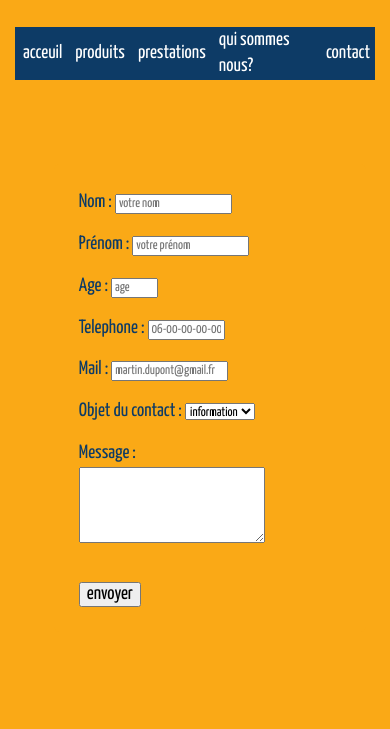
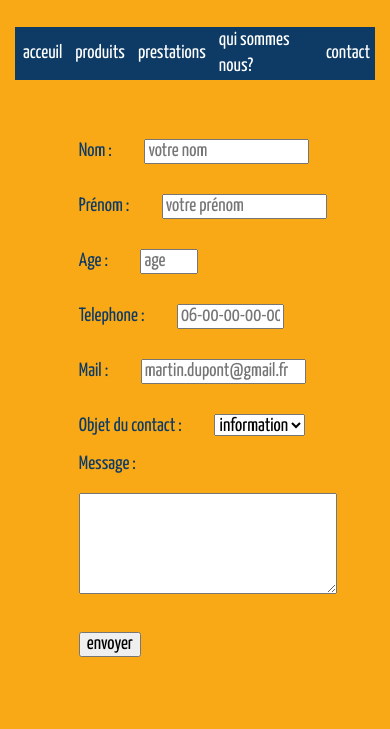
Before and after one commit to AntoineCheminPro/terreDeGeek, a website built with Parcel: page contactTDG.html in a window 390 px wide. Shown: the part 115-844 px from the top of the page. Built offline with nearby package versions, Linux system fonts and the light colour scheme.

Commit message:
contact responsivity upgraded

```diff
--- a/contactTDG.html
+++ b/contactTDG.html
@@ -59,51 +59,51 @@
       <form action="#" method="POST">
 
 <!-- ask name -->
-         <div class="formGroup">
-             <label for="name">Nom :</label>
-             <input type="text" name="name" id="name" placeholder="votre nom" maxlength="40" minlength="2" required>
+         <div>
+             <label class="formGroup" for="name">Nom :</label>
+             <input type="text" name="name" id="name" class="formGroup" placeholder="votre nom" maxlength="40" minlength="2" required>
          </div>
 
 <!-- ask surname -->
-         <div class="formGroup">
-             <label for="surname">Prénom :</label>
-             <input type="text" name="surname" id="surname" placeholder="votre prénom" maxlength="40" minlength="2" required>
+         <div>
+             <label class="formGroup" for="surname">Prénom :</label>
+             <input class="formGroup" type="text" name="surname" id="surname" placeholder="votre prénom" maxlength="40" minlength="2" required>
          </div>
 
 <!-- ask age -->
-         <div class="formGroup">
-             <label for="age">Age :</label>
-             <input type="number" name="age" id="age" placeholder="age" max="115" min="18" required>
+         <div>
+             <label class="formGroup" for="age">Age :</label>
+             <input class="formGroup" type="number" name="age" id="age" placeholder="age" max="115" min="18" required>
          </div>
 
 <!-- ask phone number -->
-         <div class="formGroup">
-             <label for="phone">Telephone :</label>
-             <input type="tel" name="phone" id="phone" placeholder="06-00-00-00-00" pattern="[0-9]{2}-[0-9]{2}-[0-9]{2}-[0-9]{2}-[0-9]{2}" size="12">
+         <div>
+             <label class="formGroup" for="phone">Telephone :</label>
+             <input class="formGroup" type="tel" name="phone" id="phone" placeholder="06-00-00-00-00" pattern="[0-9]{2}-[0-9]{2}-[0-9]{2}-[0-9]{2}-[0-9]{2}" size="12">
          </div>
 
 <!-- ask email -->
-         <div class="formGroup">
-            <label for="email">Mail :</label>
-            <input type="email" name="email" id="email" placeholder="martin.dupont@gmail.fr"  required>
+         <div>
+            <label class="formGroup" for="email">Mail :</label>
+            <input class="formGroup" type="email" name="email" id="email" placeholder="martin.dupont@gmail.fr"  required>
         </div>
 
 <!-- ask contact object -->
-         <div class="formGroup">
-            <label for="contactObjet">Objet du contact :</label>
-            <select name="contactObjet" id="contactObjet">
-            <option value="information">information</option>
-            <option value="réclamation">réclamation</option>
-            <option value="partenariat">partenariat</option>
-            <option value="autre">autre</option>
+         <div >
+            <label for="contactObjet" class="formGroup">Objet du contact :</label>
+            <select name="contactObjet" id="contactObjet" class="formGroup">
+            <option value="information" >information</option>
+            <option value="réclamation" >réclamation</option>
+            <option value="partenariat" >partenariat</option>
+            <option value="autre" >autre</option>
             </select>
         </div>
 
 <!-- ask message -->
-         <div class="formGroup ">
-             <label for="Message">Message :</label>
+         <div>
+             <label class="formGroup" for="Message">Message :</label>
          <br>
-             <textarea name="Message" id="Message" placeholder="Message" rows="5" cols="33">
+             <textarea class="formGroup" name="Message" id="Message" placeholder="Message" rows="5" cols="33">
              </textarea>
          </div>
 
```
